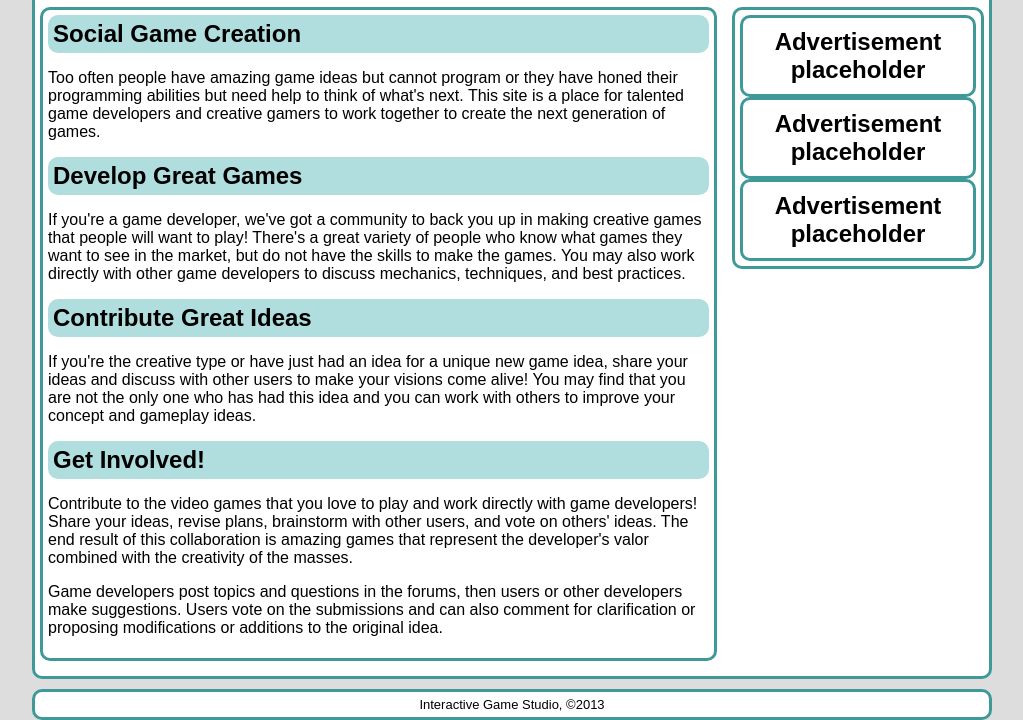
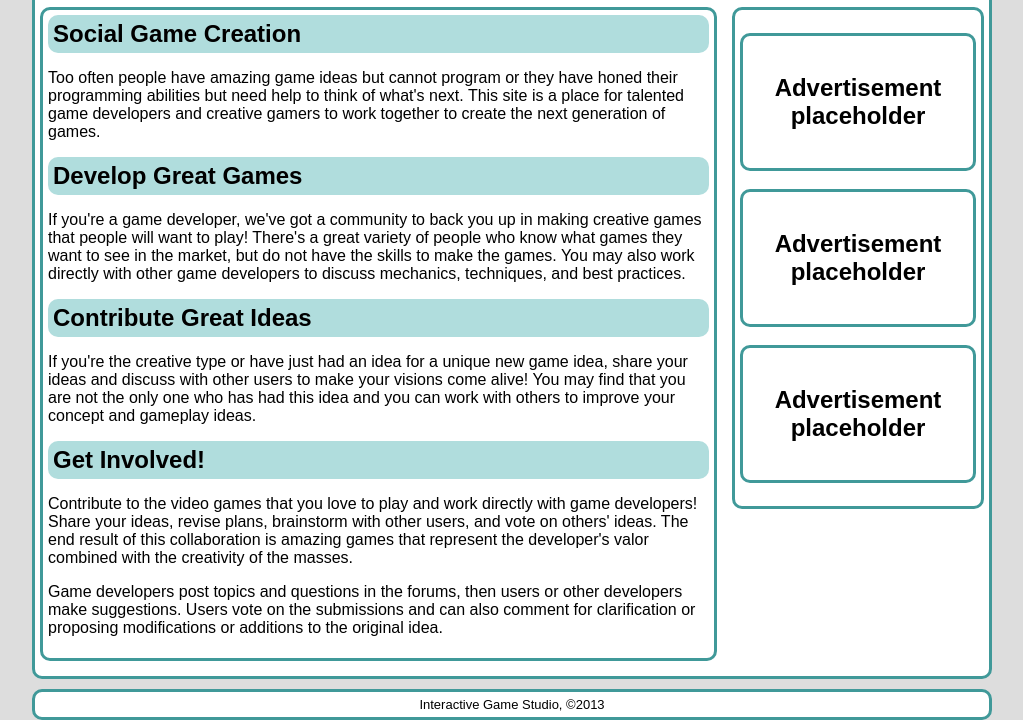
Before and after one commit to chessami92/cist2100-website, a plain HTML site: page index.html in a window 1280 px wide. Shown: the part 225-945 px from the top of the page, without its empty margins (128-1151 px from the left). Drawn offline with nearby package versions, Linux system fonts and the light colour scheme.

Commit message:
Spaced out the advertisements a little.

```diff
--- a/ad.html
+++ b/ad.html
@@ -1,3 +1,4 @@
-<div class="content centered"><h2>Advertisement placeholder</h2></div>
-<div class="content centered"><h2>Advertisement placeholder</h2></div>
-<div class="content centered"><h2>Advertisement placeholder</h2></div>
+<br/>
+<div class="content centered"><h2><br/>Advertisement placeholder<br/><br/></h2></div><br/>
+<div class="content centered"><h2><br/>Advertisement placeholder<br/><br/></h2></div><br/>
+<div class="content centered"><h2><br/>Advertisement placeholder<br/><br/></h2></div><br/>
```
